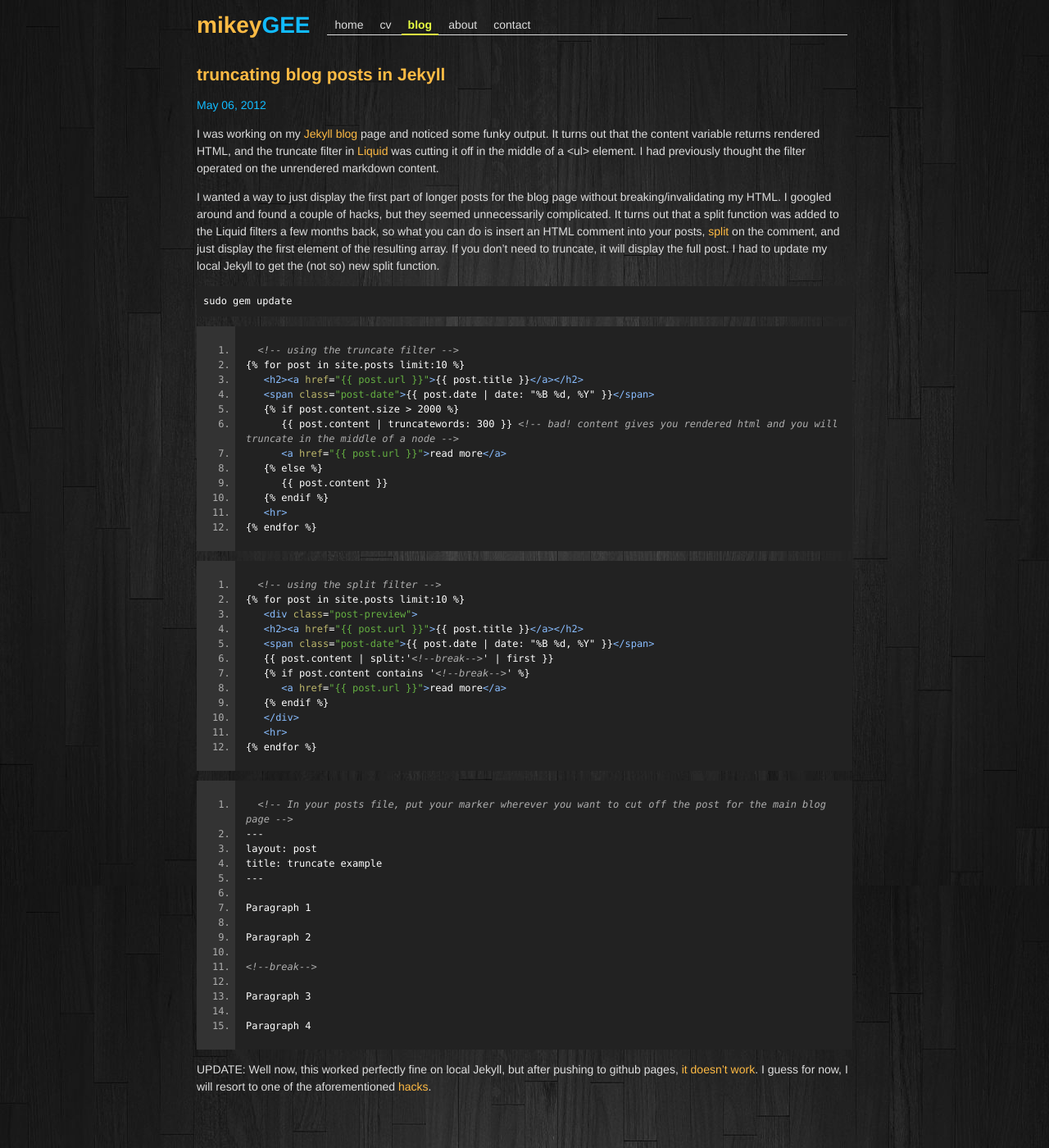
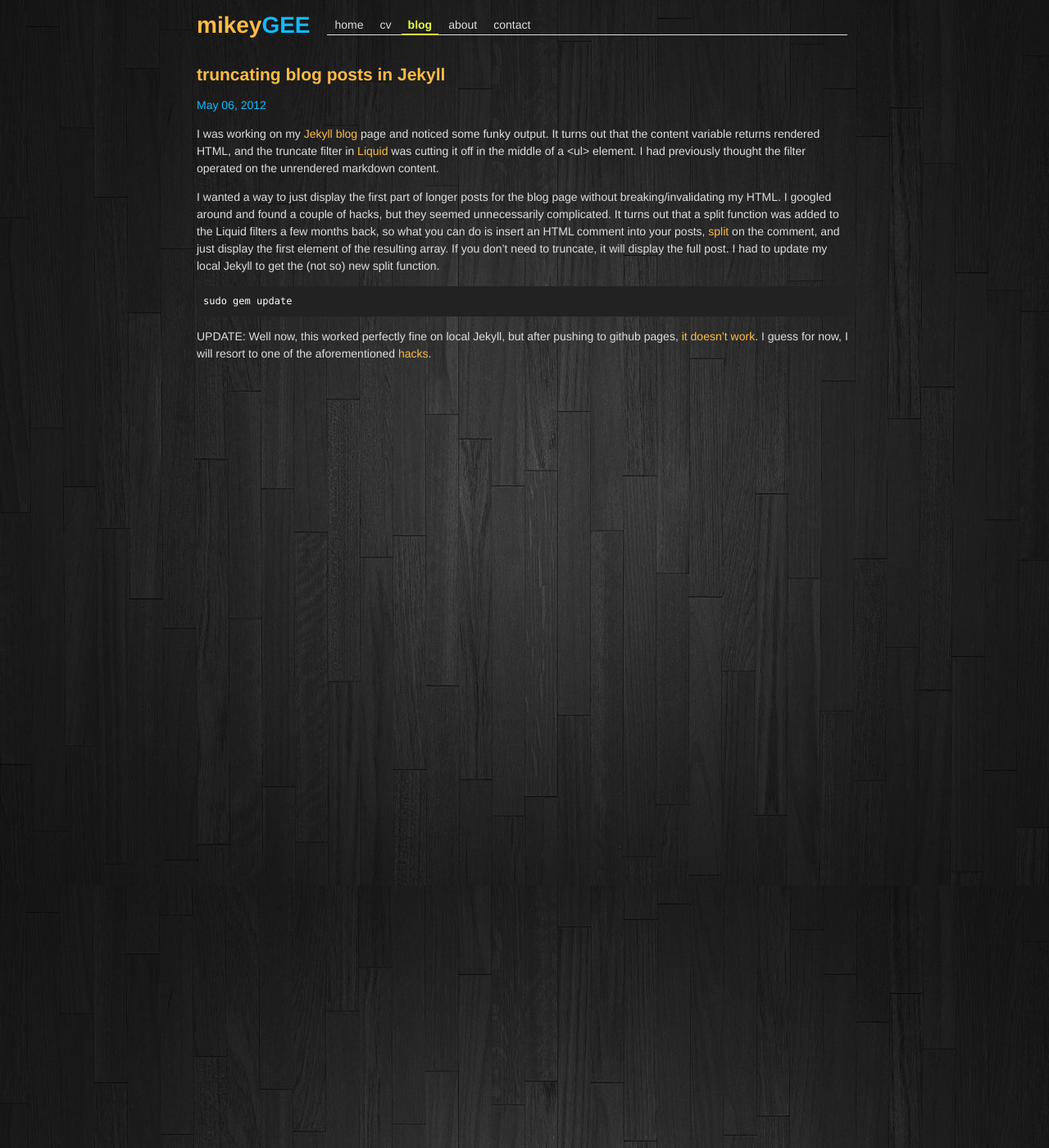
Before and after one commit to mikeygee/mikeygee.github.com, a Jekyll site: the page built from _posts/2012-05-06-truncate.md, in a window 1280 px wide and 1400 px high. Shown: the whole window at 82% size. Built offline with Jekyll 4.4.1, drawn with Linux system fonts in a browser that asks for light colours.

Commit message:
test gh pages issue

```diff
--- a/_posts/2012-05-06-truncate.md
+++ b/_posts/2012-05-06-truncate.md
@@ -11,48 +11,6 @@ I wanted a way to just display the first part of longer posts for the blog page
 
 <!--break-->
 
-<pre class="prettyprint linenums lang-html"> {% raw %} &lt;!-- using the truncate filter --&gt;
-{% for post in site.posts limit:10 %}
-   &lt;h2&gt;&lt;a href=&quot;{{ post.url }}&quot;&gt;{{ post.title }}&lt;/a&gt;&lt;/h2&gt;
-   &lt;span class=&quot;post-date&quot;&gt;{{ post.date | date: &quot;%B %d, %Y&quot; }}&lt;/span&gt;
-   {% if post.content.size &gt; 2000 %}
-      {{ post.content | truncatewords: 300 }} &lt;!-- bad! content gives you rendered html and you will truncate in the middle of a node --&gt;
-      &lt;a href=&quot;{{ post.url }}&quot;&gt;read more&lt;/a&gt;
-   {% else %}
-      {{ post.content }}
-   {% endif %}
-   &lt;hr&gt;
-{% endfor %} {% endraw %} </pre>
-
-<pre class="prettyprint linenums lang-html"> {% raw %} &lt;!-- using the split filter --&gt;
-{% for post in site.posts limit:10 %}
-   &lt;div class=&quot;post-preview&quot;&gt;
-   &lt;h2&gt;&lt;a href=&quot;{{ post.url }}&quot;&gt;{{ post.title }}&lt;/a&gt;&lt;/h2&gt;
-   &lt;span class=&quot;post-date&quot;&gt;{{ post.date | date: &quot;%B %d, %Y&quot; }}&lt;/span&gt;
-   {{ post.content | split:'&lt;!--break--&gt;' | first }}
-   {% if post.content contains '&lt;!--break--&gt;' %}
-      &lt;a href=&quot;{{ post.url }}&quot;&gt;read more&lt;/a&gt;
-   {% endif %}
-   &lt;/div&gt;
-   &lt;hr&gt;
-{% endfor %} {% endraw %} </pre>
-
-<pre class="prettyprint linenums lang-html"> {% raw %} &lt;!-- In your posts file, put your marker wherever you want to cut off the post for the main blog page --&gt;
----
-layout: post
-title: truncate example
----
-
-Paragraph 1
-
-Paragraph 2
-
-&lt;!--break--&gt;
-
-Paragraph 3
-
-Paragraph 4 {% endraw %} </pre>
-
 UPDATE: Well now, this worked perfectly fine on local Jekyll, but after pushing to github pages, [it doesn't work](https://github.com/mojombo/jekyll/issues/502). I guess for now, I will resort to one of the aforementioned [hacks](http://kaspa.rs/2011/04/jekyll-hacks-html-excerpts/).
 
 <!--end-->
```
